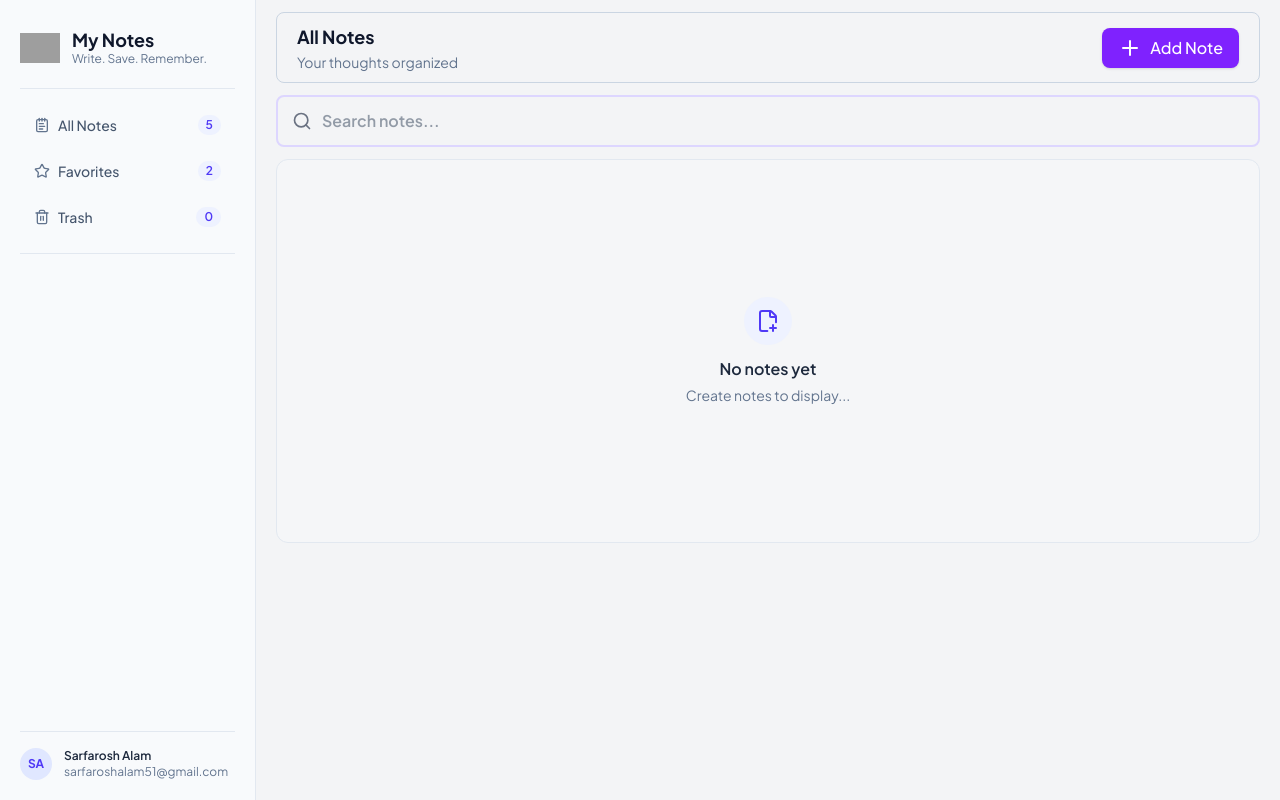
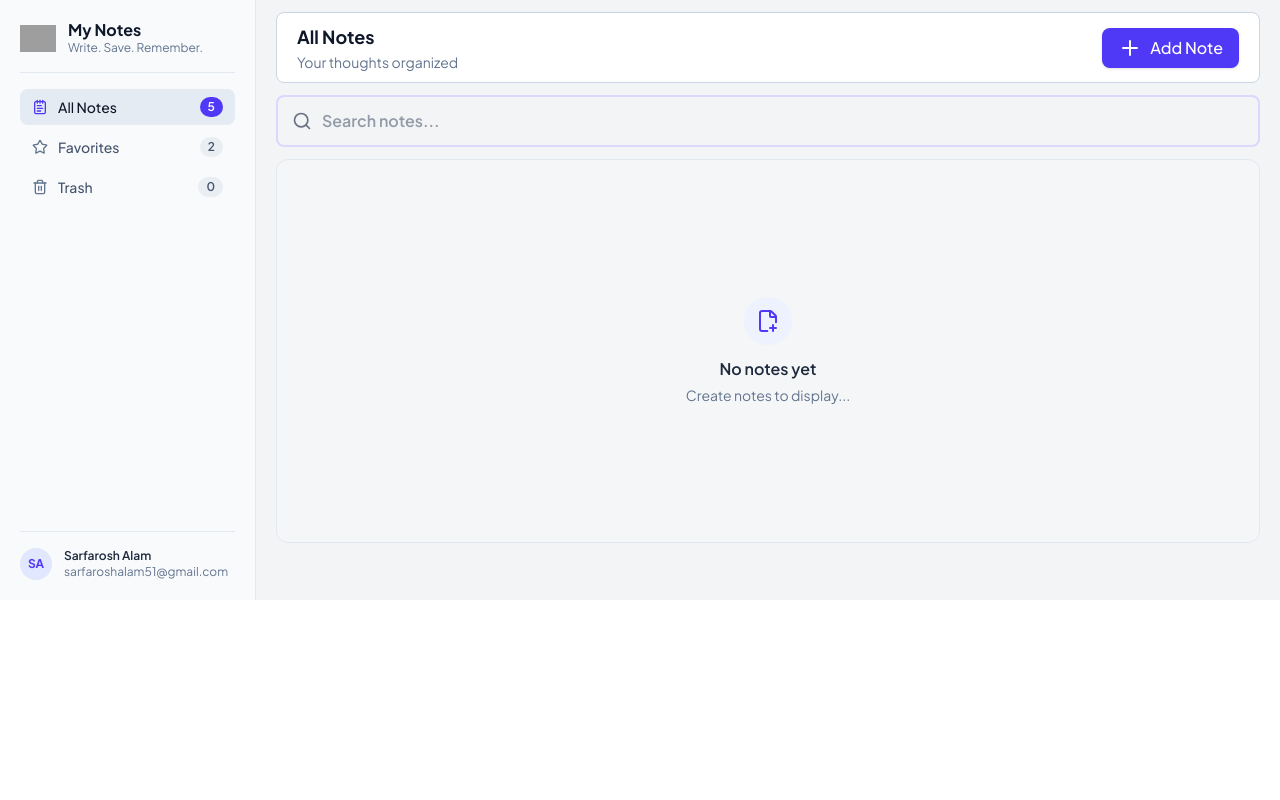
Before and after one commit to Sarfarosh-0/Web_Development, a React (Vite) app in the folder REACT_JS/03_React_App/: page / in a window 1280 px wide. Built offline with nearby package versions, Linux system fonts and the light colour scheme; grey boxes are pictures that could not be loaded.

Commit message:
Updated Sidebar

```diff
--- a/REACT_JS/03_React_App/src/Components/Header.tsx
+++ b/REACT_JS/03_React_App/src/Components/Header.tsx
@@ -6,7 +6,7 @@ interface HeaderProps {
 
 function Header({ openModal }: HeaderProps) {
     return (
-        <header className="w-full sticky top-0 right-0 px-5 py-2.5 border border-slate-300 rounded-lg flex justify-between items-center ">
+        <header className="w-full sticky top-0 z-10 right-0 px-5 py-2.5 border border-slate-300 bg-white rounded-lg flex justify-between items-center ">
             <div className='flex flex-col gap-px'>
                 <h1 className="font-bold text-lg text-slate-900">All Notes</h1>
                 <p className="text-sm text-slate-500">Your thoughts organized</p>
@@ -15,7 +15,7 @@ function Header({ openModal }: HeaderProps) {
             <button
                 id='addNoteBtn'
                 onClick={openModal}
-                className="bg-violet-600 hover:bg-violet-700 active:scale-95 transition-all duration-150 rounded-lg px-4 py-2 font-medium text-white flex items-center gap-2 shadow-sm"
+                className="bg-indigo-600 hover:bg-indigo-700 active:scale-95 transition-all duration-150 rounded-lg px-4 py-2 font-medium text-white flex items-center gap-2 shadow-sm"
             >
                 <Plus />
                 <span>Add Note</span>
--- a/REACT_JS/03_React_App/src/Components/NotesContainer.tsx
+++ b/REACT_JS/03_React_App/src/Components/NotesContainer.tsx
@@ -11,7 +11,7 @@ interface ContainerProps {
 
 function NotesContainer({ openModal, notes }: ContainerProps) {
     return (
-        <div className="grid grid-cols-3 gap-4 max-h-screen overflow-auto">
+        <div className="grid grid-cols-3 gap-4 max-h-160 overflow-auto scrollbar-none">
             {notes.length > 0 ? (
                 notes.map((note) => (
                     <Notebox
--- a/REACT_JS/03_React_App/src/Components/Sidebar.tsx
+++ b/REACT_JS/03_React_App/src/Components/Sidebar.tsx
@@ -1,55 +1,83 @@
+import { useState } from "react";
 import { NotepadText, Star, Trash2 } from "lucide-react";
 
+const NAV_ITEMS = [
+    { id: "all-notes", label: "All Notes", icon: NotepadText, count: 5 },
+    { id: "favorites", label: "Favorites", icon: Star, count: 2 },
+    { id: "trash", label: "Trash", icon: Trash2, count: 0 },
+];
+
 function Sidebar() {
+    const [activeTab, setActiveTab] = useState("all-notes");
+
     return (
-        <aside className="w-64 h-screen bg-slate-50 border-r border-slate-200 p-5 flex flex-col justify-between">
-
-            <div className="flex flex-col">
-                <header className="flex items-center gap-3 border-b border-slate-200 pt-2 pb-5">
-                    <img src="https://cdn-icons-png.flaticon.com/128/3075/3075908.png" alt="Logo" className="w-10 h-10 object-contain aspect-square" draggable="false" />
+        <aside className="w-64 h-150 bg-slate-50 border-r border-slate-200 p-5 flex flex-col justify-between select-none">
+            <div className="flex flex-col gap-4">
+                {/* Header */}
+                <header className="flex items-center gap-3 border-b border-slate-200 pb-4">
+                    <img
+                        src="https://cdn-icons-png.flaticon.com/128/3075/3075908.png"
+                        alt="Logo"
+                        className="w-9 h-9 object-contain"
+                        draggable="false"
+                    />
                     <div className="flex flex-col">
-                        <h1 className="font-bold text-lg text-slate-900 leading-tight">My Notes</h1>
+                        <h1 className="font-bold text-base text-slate-900 leading-tight">
+                            My Notes
+                        </h1>
                         <p className="text-xs text-slate-500">Write. Save. Remember.</p>
                     </div>
-
                 </header>
 
-                <nav className="flex flex-col gap-1.5 py-4 border-b border-slate-200">
+                {/* Navigation */}
+                <nav className="flex flex-col gap-1">
+                    {NAV_ITEMS.map((item) => {
+                        const Icon = item.icon;
+                        const isActive = activeTab === item.id;
 
-                    <a href="#all-notes"
-                        className="flex items-center justify-between px-3.5 py-2.5 rounded-lg text-sm font-medium text-slate-600 hover:bg-slate-200/60 hover:text-slate-900 transition-colors" >
-                        <div className="flex items-center gap-2">
-                            <NotepadText className="w-4 h-4 text-slate-500" />
-                            <span>All Notes</span>
-                        </div>
-                        <span className="text-indigo-600 bg-indigo-50 px-2 py-0.5 rounded-full text-xs font-semibold">5</span>
-                    </a>
-                    <a href="#favorites"
-                        className="flex items-center justify-between px-3.5 py-2.5 rounded-lg text-sm font-medium text-slate-600 hover:bg-slate-200/60 hover:text-slate-900 transition-colors" >
-                        <div className="flex items-center gap-2">
-                            <Star className="w-4 h-4 text-slate-500" />
-                            <span>Favorites</span>
-                        </div>
-                        <span className="text-indigo-600 bg-indigo-50 px-2 py-0.5 rounded-full text-xs font-semibold">2</span>
-                    </a>
-                    <a href="#trash"
-                        className="flex items-center justify-between px-3.5 py-2.5 rounded-lg text-sm font-medium text-slate-600 hover:bg-slate-200/60 hover:text-slate-900 transition-colors" >
-                        <div className="flex items-center gap-2">
-                            <Trash2 className="w-4 h-4 text-slate-500" />
-                            <span>Trash</span>
-                        </div>
-                        <span className="text-indigo-600 bg-indigo-50 px-2 py-0.5 rounded-full text-xs font-semibold">0</span>
-                    </a>
+                        return (
+                            <a
+                                key={item.id}
+                                href={`#${item.id}`}
+                                onClick={() => setActiveTab(item.id)}
+                                className={`flex items-center justify-between px-3 py-2 rounded-lg text-sm font-medium transition-colors ${isActive
+                                        ? "bg-slate-200/80 text-slate-900"
+                                        : "text-slate-600 hover:bg-slate-200/50 hover:text-slate-900"
+                                    }`}
+                            >
+                                <div className="flex items-center gap-2.5">
+                                    <Icon
+                                        className={`w-4 h-4 ${isActive ? "text-indigo-600" : "text-slate-500"
+                                            }`}
+                                    />
+                                    <span>{item.label}</span>
+                                </div>
+                                <span
+                                    className={`px-2 py-0.5 rounded-full text-xs font-semibold ${isActive
+                                            ? "bg-indigo-600 text-white"
+                                            : "bg-slate-200/70 text-slate-600"
+                                        }`}
+                                >
+                                    {item.count}
+                                </span>
+                            </a>
+                        );
+                    })}
                 </nav>
             </div>
 
+            {/* User Profile */}
             <div className="pt-4 border-t border-slate-200 flex items-center gap-3">
-                <div className="w-8 h-8 rounded-full bg-indigo-100 text-indigo-600 flex items-center justify-center font-bold text-xs">
+                <div className="w-8 h-8 rounded-full bg-indigo-100 text-indigo-600 flex items-center justify-center font-bold text-xs shrink-0">
                     SA
                 </div>
                 <div className="flex flex-col text-xs overflow-hidden">
-                    <span className="font-semibold text-slate-800 truncate">Sarfarosh Alam</span>
-                    <span className="text-slate-500 truncate">sarfaroshalam51@gmail.com</span>
+                    <span className="font-semibold text-slate-800 truncate">
+                        Sarfarosh Alam
+                    </span>
+                    <span className="text-slate-500 truncate">
+                        sarfaroshalam51@gmail.com
+                    </span>
                 </div>
             </div>
         </aside>
```
